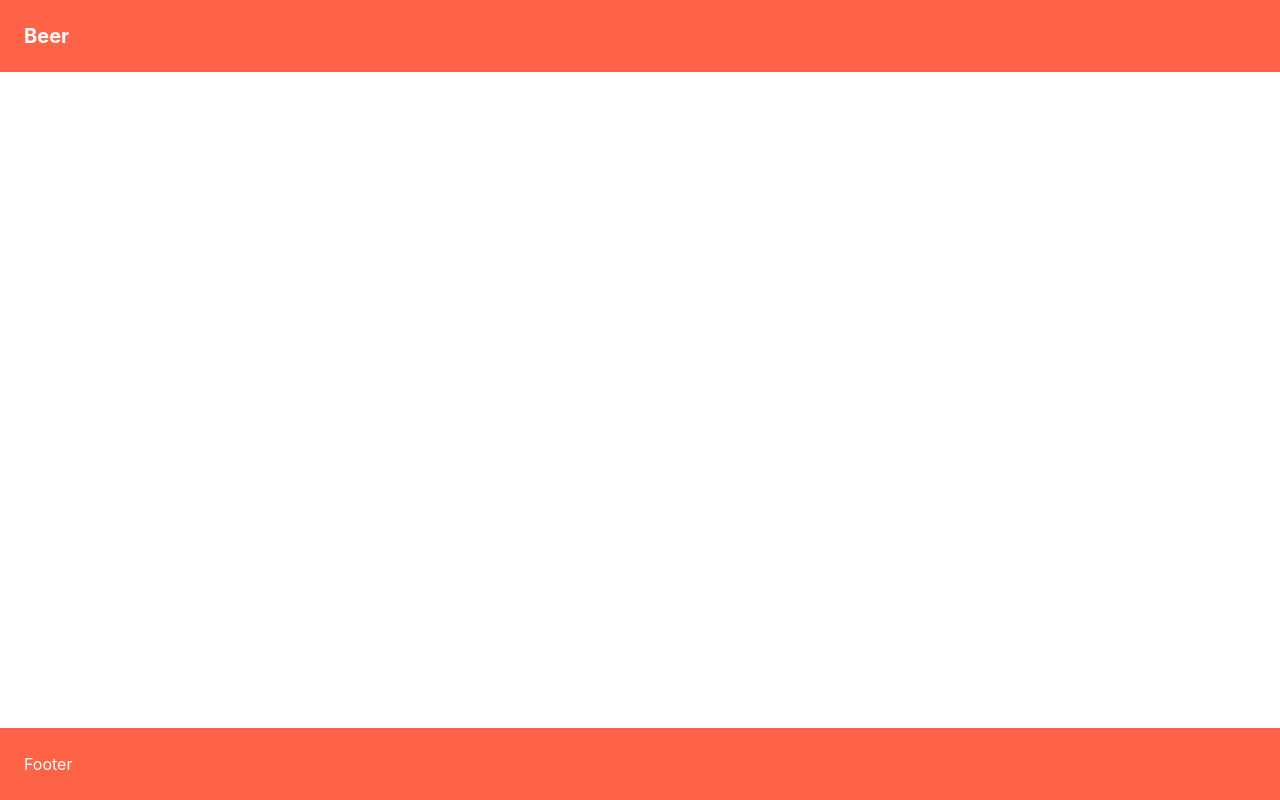
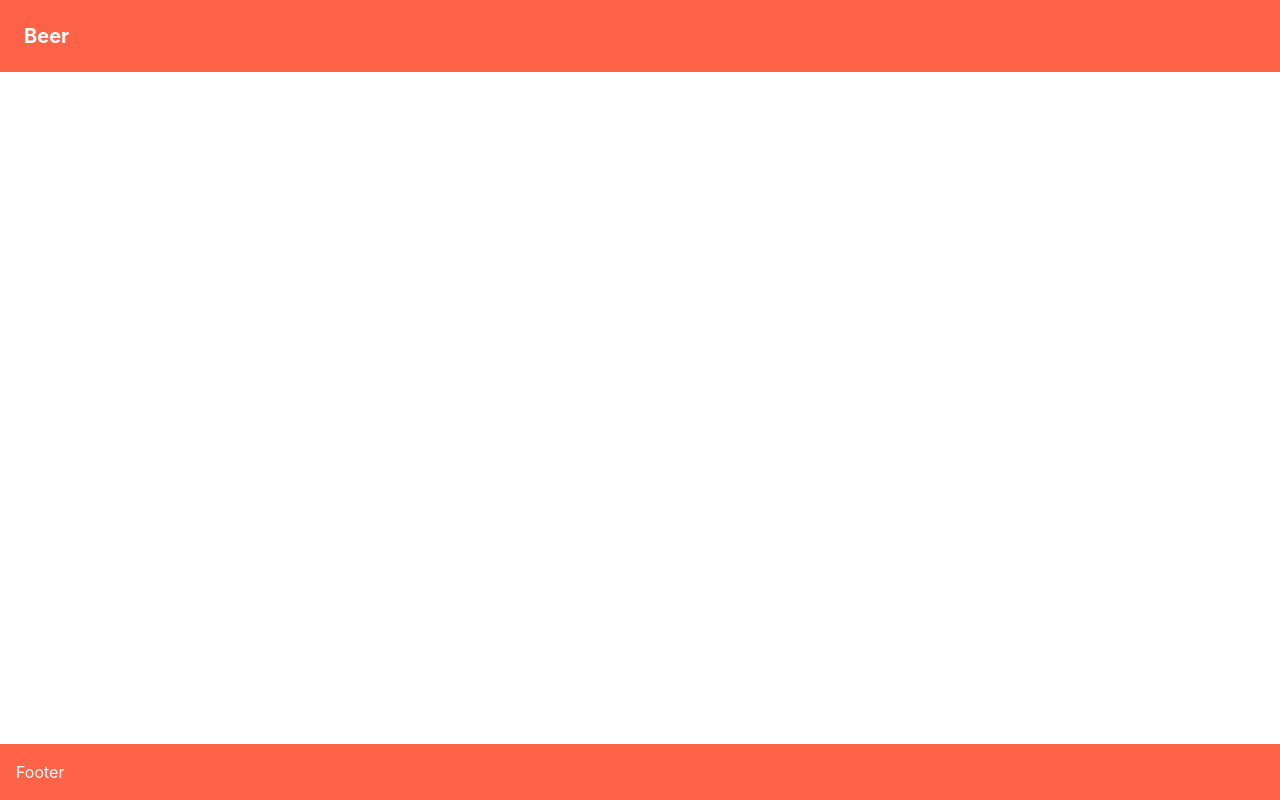
Before and after one commit to stefanomitello/react-beer, a React (Create React App) app: page / in a window 1280 px wide. Built offline with nearby package versions, Linux system fonts and the light colour scheme.

Commit message:
fix(footer): remove fragment

```diff
--- a/src/components/footer/index.tsx
+++ b/src/components/footer/index.tsx
@@ -6,13 +6,9 @@ import { Box, Flex, Heading } from "@chakra-ui/react";
 
 const Footer = () => {
     return (
-        <>
-            <Flex as='footer' bottom="0" left="0" bg='tomato' w='100%' p={4} color='white' pos="fixed" zIndex={2}>
-                <Box p='2'>
-                    Footer
-                </Box>
-            </Flex>
-        </>
+        <Flex as='footer' bottom="0" left="0" bg='tomato' w='100%' p={4} color='white' pos="fixed" zIndex={2}>
+            Footer
+        </Flex>
     );
 }
 
--- a/src/components/header/index.tsx
+++ b/src/components/header/index.tsx
@@ -6,13 +6,11 @@ import { Box, Flex, Heading } from "@chakra-ui/react";
 
 const Header = () => {
     return (
-        <>
-            <Flex as='header' bg='tomato' w='100%' p={4} color='white' pos="fixed" zIndex={2}>
-                <Box p='2'>
-                    <Heading size='md'>Beer</Heading>
-                </Box>
-            </Flex>
-        </>
+        <Flex as='header' bg='tomato' w='100%' p={4} color='white' pos="fixed" zIndex={2}>
+            <Box p='2'>
+                <Heading size='md'>Beer</Heading>
+            </Box>
+        </Flex>
     );
 }
 
```
